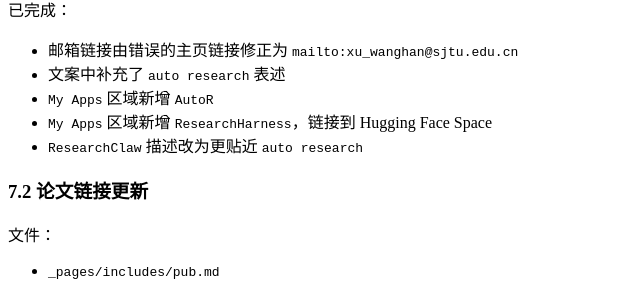
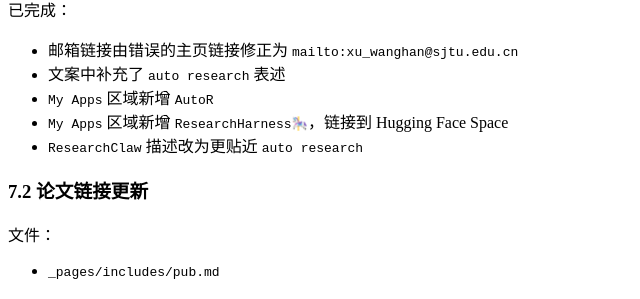
Before and after one commit to black-yt/black-yt.github.io, a Jekyll site: the page built from AGENTS.md, in a window 1280 px wide and 900 px high, scrolled down 4180 px. Shown: the part 143-442 px from the top of the window, without its empty margins (0-640 px from the left). Built offline with Jekyll 4.4.1, drawn with Linux system fonts in a browser that asks for light colours; our own code applies the rules of GitHub Pages for plain Markdown files.

```diff
--- a/AGENTS.md
+++ b/AGENTS.md
@@ -191,7 +191,7 @@ App 卡片维护在 `_pages/includes/intro.md` 的 `My Apps` 区域。
 - 邮箱链接由错误的主页链接修正为 `mailto:xu_wanghan@sjtu.edu.cn`
 - 文案中补充了 `auto research` 表述
 - `My Apps` 区域新增 `AutoR`
-- `My Apps` 区域新增 `ResearchHarness`，链接到 Hugging Face Space
+- `My Apps` 区域新增 `ResearchHarness🎠`，链接到 Hugging Face Space
 - `ResearchClaw` 描述改为更贴近 `auto research`
 
 ### 7.2 论文链接更新
```
Also changed, not shown: _pages/includes/intro.md (+1 -1 lines).
